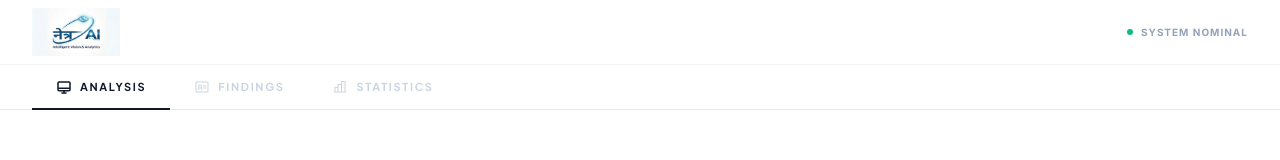
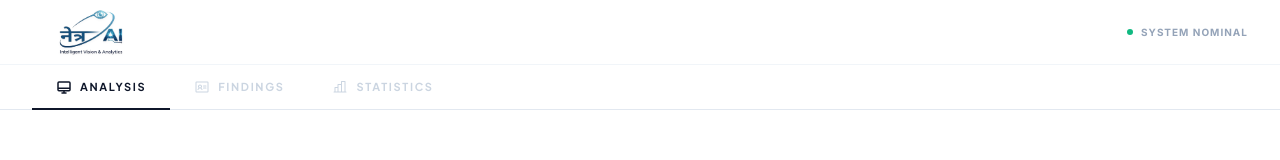
Before and after one commit to hostelfood-creator/retinal-disease, a Next.js app in the folder retinal-disease-detection/frontend-next/: page / in a window 1280 px wide. Shown: the top 160 px of the page. Built offline with nearby package versions, Linux system fonts and the light colour scheme.

Commit message:
Add medical health suggestion tooltips, update Header logo with new specific format and copy image

```diff
--- a/retinal-disease-detection/frontend-next/src/components/DetailModal.tsx
+++ b/retinal-disease-detection/frontend-next/src/components/DetailModal.tsx
@@ -110,12 +110,22 @@ export const DetailModal: React.FC<DetailModalProps> = ({
                 <div className="space-y-6 sm:space-y-10">
                   {Object.entries(prediction.probabilities).sort((a,b) => b[1]-a[1]).map(([k, v]) => (
                     <div key={k}>
-                      <div className="mb-4 flex items-center justify-between">
+                      <div className="mb-2 flex items-center justify-between">
                         <span className="text-[11px] font-black uppercase tracking-widest text-slate-900 flex items-center gap-3 font-heading">
                            <div className="h-2 w-2" style={{ backgroundColor: SEV_COLOR[k] }} />
                            {k}
                         </span>
-                        <span className="font-technical text-sm font-black text-slate-400">{v.toFixed(2)}%</span>
+                        <div className="flex items-center gap-3">
+                          <span className={clsx(
+                             "text-[8px] sm:text-[9px] font-bold uppercase tracking-widest px-2 py-1 rounded-sm",
+                             v < 30 ? "bg-slate-100 text-slate-400" :
+                             k === "Normal" ? "bg-emerald-100 text-emerald-700" :
+                             v >= 50 ? "bg-red-100 text-red-700 animate-pulse" : "bg-amber-100 text-amber-700"
+                          )}>
+                            {v < 30 ? "Unlikely" : k === "Normal" ? "Safe / Healthy" : v >= 50 ? "Medical Help Needed" : "Precaution Advised"}
+                          </span>
+                          <span className="font-technical text-sm font-black text-slate-500 w-12 text-right">{v.toFixed(2)}%</span>
+                        </div>
                       </div>
                       <div className="h-1.5 w-full bg-slate-100 rounded-full overflow-hidden">
                         <div
--- a/retinal-disease-detection/frontend-next/src/components/Header.tsx
+++ b/retinal-disease-detection/frontend-next/src/components/Header.tsx
@@ -25,11 +25,12 @@ export const Header: React.FC<HeaderProps> = ({ activeTab, onTabChange, resultsC
         <div className="flex h-14 sm:h-16 items-center justify-between gap-4">
           <div className="flex flex-col justify-center min-w-0 shrink-0">
             <Image
-              src="/logo.jpg"
+              src="/logo.png"
               alt="Netra AI - Intelligent Vision & Analytics"
-              width={160}
-              height={50}
-              className="object-contain h-10 sm:h-12 w-auto"
+              width={220}
+              height={70}
+              className="object-contain h-12 sm:h-16 w-auto drop-shadow-sm"
+              quality={100}
               priority
             />
           </div>
```
Also changed, not shown: retinal-disease-detection/frontend-next/public/logo.png (added).
